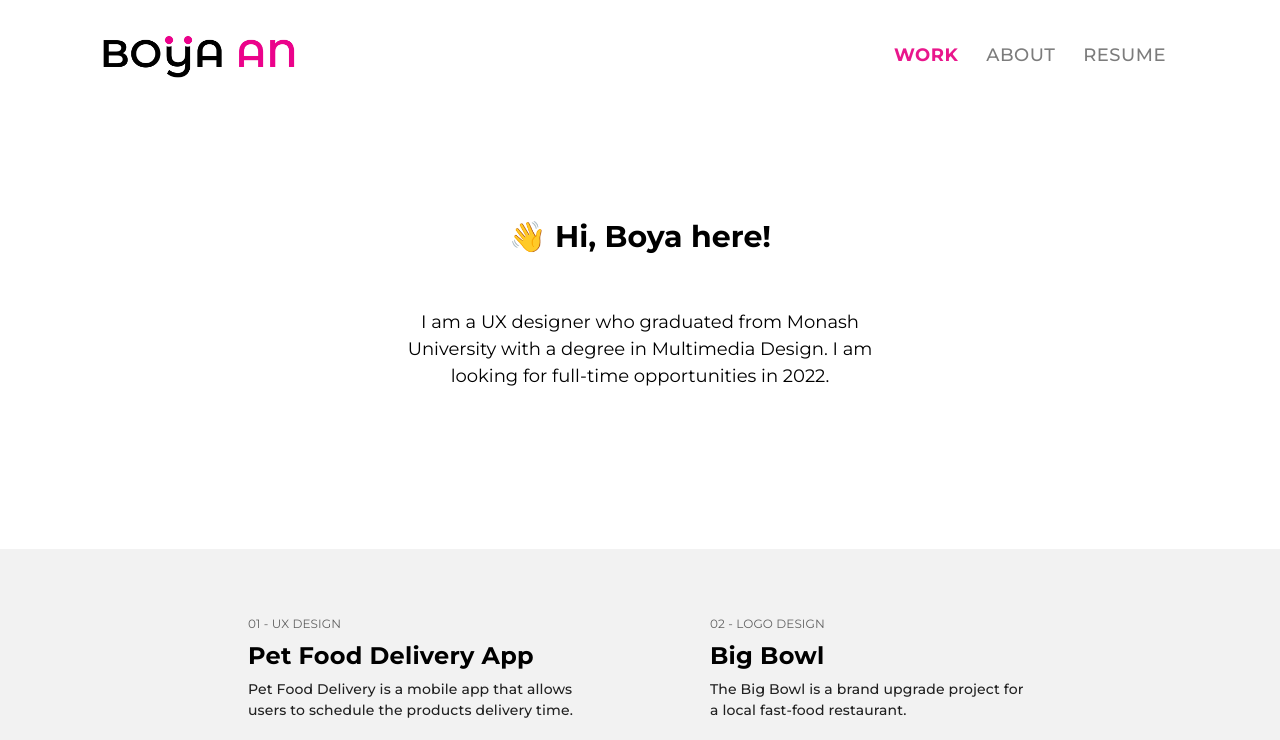
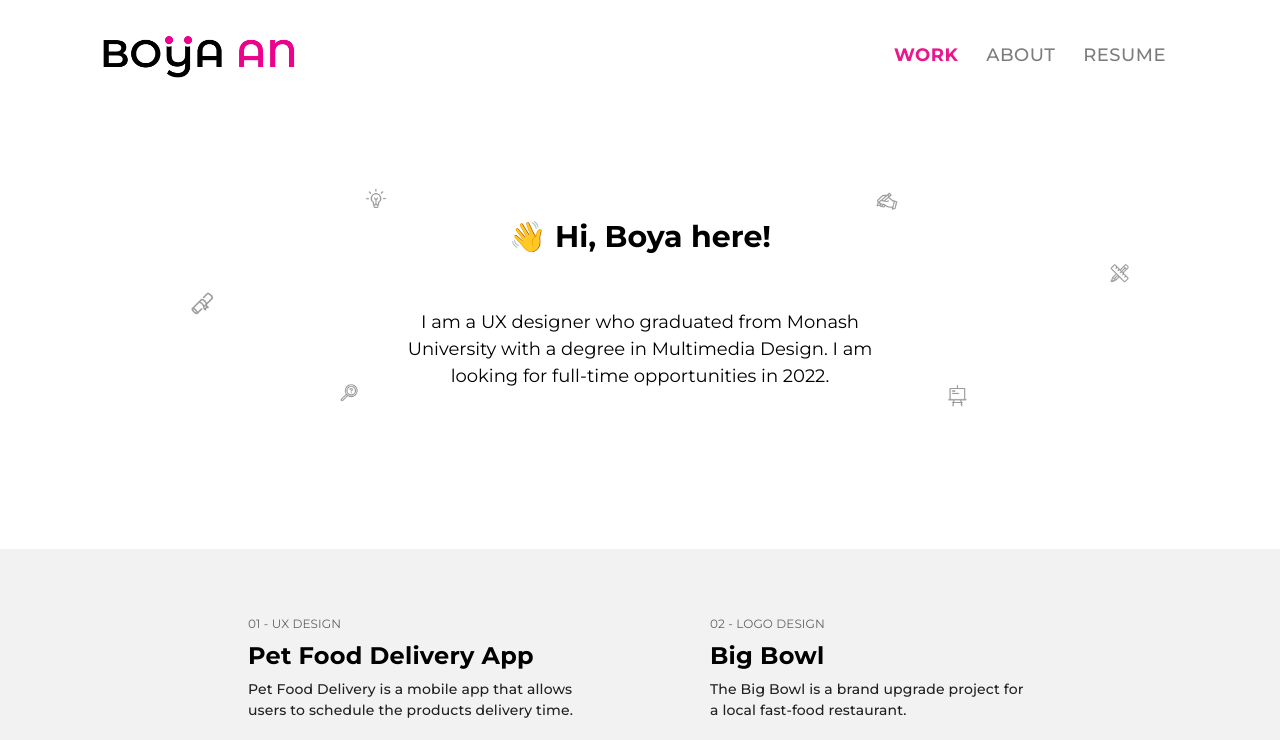
Before and after one commit to anboya/portfolio, a React (Create React App) app: page /#/work in a window 1280 px wide. Shown: the top 740 px of the page. Built offline with nearby package versions, Linux system fonts and the light colour scheme.

Commit message:
bg image

```diff
--- a/src/components/Common/Base/Base.jsx
+++ b/src/components/Common/Base/Base.jsx
@@ -109,3 +109,11 @@ export const HoverDiv = styled("div")({
     boxShadow: "8px 5px 4px rgba(0, 0, 0, 0.25)",
   },
 });
+
+export const HoverBg = styled("div")({
+  transition: "all 0.5s ease-out",
+  backgroundSize: "100%!important",
+  "&:hover": {
+    backgroundSize: "120%!important",
+  },
+});
--- a/src/components/Work/Work.jsx
+++ b/src/components/Work/Work.jsx
@@ -5,7 +5,8 @@ import UX_Logo from "../../assets/image/UX_Logo.png";
 import UX_Motion from "../../assets/image/UX_Motion.png";
 import UX_Video from "../../assets/image/UX_Video.png";
 import { NavLink } from "react-router-dom";
-import { HoverDiv } from "../Common/Base/Base";
+import { HoverBg, HoverDiv } from "../Common/Base/Base";
+import bgi from "../../assets/image/bgi.png";
 
 export function WorkCard(props) {
   const { title1, title2, detail, img, nav, backgroundColor } = props;
@@ -61,7 +62,15 @@ export function WorkCard(props) {
 export default function Work() {
   return (
     <div className="work">
-      <div style={{ height: 460, paddingTop: 125 }}>
+      <HoverBg
+        style={{
+          height: 460,
+          paddingTop: 125,
+          width: "100%",
+          background: `no-repeat url("${bgi}")`,
+          backgroundPosition: "center",
+        }}
+      >
         <h2
           style={{
             textAlign: "center",
@@ -86,7 +95,7 @@ export default function Work() {
           in Multimedia Design. I am looking for full-time opportunities in
           2022.
         </p>
-      </div>
+      </HoverBg>
       <div
         style={{ backgroundColor: "#F2F2F2", height: 1100, padding: "0 200px" }}
       >
```
Also changed, not shown: src/assets/image/bgi.png (added).
